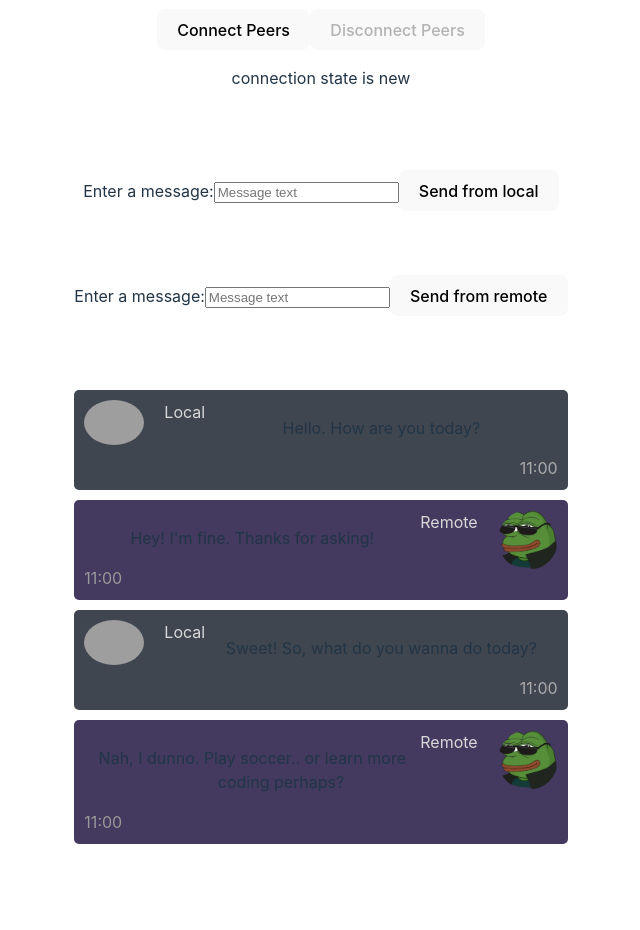
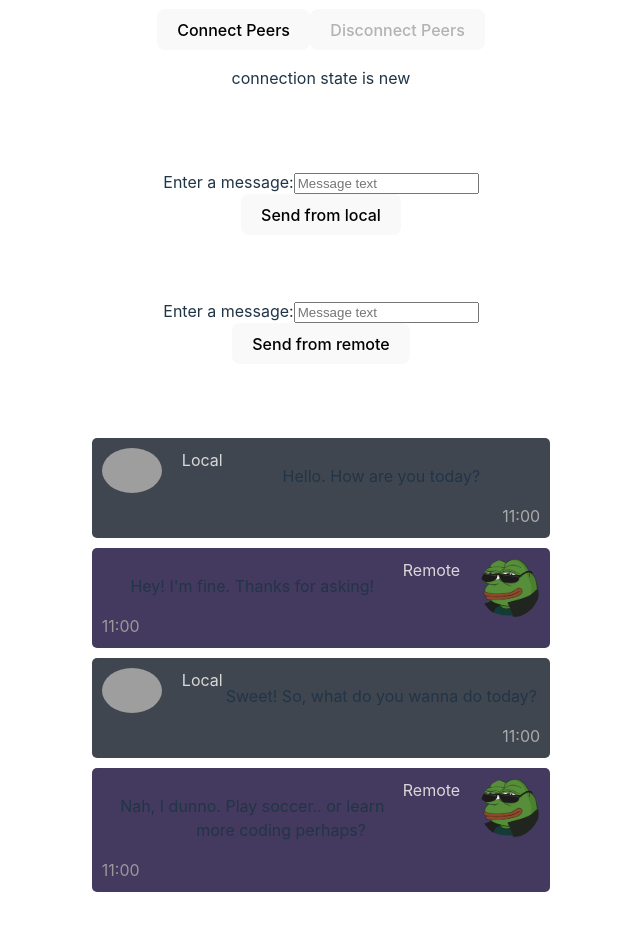
Before and after one commit to aradwann/peers-chat, a React (Vite) app: page / in a window 1280 px wide. Shown: the part 180-1110 px from the top of the page, without its empty margins (319-959 px from the left). Built offline with nearby package versions, Linux system fonts and the light colour scheme; grey boxes are pictures that could not be loaded.

Commit message:
refactor with typing

```diff
--- a/src/App.tsx
+++ b/src/App.tsx
@@ -1,7 +1,18 @@
-import { ButtonHTMLAttributes, useEffect, useState } from 'react'
+import { useEffect, useState } from 'react'
 import './App.css'
 import { LocalMessage, RemoteMessage } from './components/Message';
+import { MessageForm } from './components/MessageForm';
+import { MessageList } from './components/MessageList';
 import { connectPeers } from './rtc-connection'
+import { MessageSender } from './typing/enums';
+import { Message } from './typing/interfaces';
+
+const messageMockArray: Message[] = [
+  { sender: MessageSender.local, data: 'Hello. How are you today?' },
+  { sender: MessageSender.remote, data: "Hey! I'm fine. Thanks for asking!" },
+  { sender: MessageSender.local, data: 'Sweet! So, what do you wanna do today?' },
+  { sender: MessageSender.remote, data: "Nah, I dunno. Play soccer.. or learn more coding perhaps?" },
+]
 
 function App() {
 
@@ -10,6 +21,7 @@ function App() {
   const [connectionState, setConnectionState] = useState(localConnection.connectionState)
   const [isConnectBtnDisabled, setConnectBtnDisabled] = useState(false)
   const [isDisconnectBtnDisabled, setDisconnectBtnDisabled] = useState(true)
+  const [messages, setMessages] = useState<Array<Message>>(messageMockArray)
 
   // configure event listeners for connection state
   localConnection.onconnectionstatechange = e => setConnectionState(localConnection.connectionState)
@@ -91,45 +103,10 @@ function App() {
         <p>connection state is {connectionState}</p>
       </div>
 
-      <div className="card">
-        <div className="messagebox">
-          <label htmlFor="message"
-          >Enter a message:
-            <input
-              type="text"
-              name="message"
-              id="message"
-              placeholder="Message text"
-            />
-          </label>
-          <button id="sendButton" name="sendButton" className="buttonright" >
-            Send from local
-          </button>
-        </div>
-      </div>
-      <div className="card">
-        <div className="messagebox">
-          <label htmlFor="message"
-          >Enter a message:
-            <input
-              type="text"
-              name="message"
-              id="message"
-              placeholder="Message text"
-            />
-          </label>
-          <button id="sendButton" name="sendButton" className="buttonright" >
-            Send from remote
-          </button>
-        </div>
-      </div>
+      <MessageForm sender={MessageSender.local} />
+      <MessageForm sender={MessageSender.remote} />
 
-      <div className='card'>
-        <LocalMessage message='Hello. How are you today?' />
-        <RemoteMessage message="Hey! I'm fine. Thanks for asking!" />
-        <LocalMessage message='Sweet! So, what do you wanna do today?' />
-        <RemoteMessage message="Nah, I dunno. Play soccer.. or learn more coding perhaps?" />
-      </div>
+      <MessageList messages={messages} />
     </div >
   )
 }
--- a/src/components/Message.tsx
+++ b/src/components/Message.tsx
@@ -1,9 +1,7 @@
 import { FC } from "react";
+import { Message } from "../typing/interfaces";
 
-enum MessageSender {
-    local = 'local',
-    remote = 'remote'
-}
+
 interface SenderProps {
     className: string;
     imageSource: string;
@@ -13,16 +11,13 @@ interface SenderProps {
     timeAligment: string
 }
 
-interface Message {
-    message: string
-}
 
 const MessageComponentFactory = (senderProps: SenderProps) => {
-    const messageComponent: FC<Message> = (msg) => (
+    const messageComponent: FC<Pick<Message, "data">> = (msg) => (
         <div className={senderProps.className}>
             <img src={senderProps.imageSource} alt="Avatar" className={senderProps.imageAlignment} />
             <span className={senderProps.labelClass}>{senderProps.labelName}</span>
-            <p>{msg.message}</p>
+            <p>{msg.data}</p>
             <span className={senderProps.timeAligment}>11:00</span>
         </div>
     )
--- /dev/null
+++ b/src/components/MessageForm.tsx
@@ -0,0 +1,22 @@
+import { MessageSender } from "../typing/enums";
+
+export function MessageForm(props: { sender: MessageSender }) {
+    return (
+        <div className="card">
+            <div className="messagebox">
+                <label htmlFor="message"
+                >Enter a message:
+                    <input
+                        type="text"
+                        name="message"
+                        id="message"
+                        placeholder="Message text"
+                    />
+                </label>
+            </div>
+            <button id="sendButton" name="sendButton" className="buttonright" >
+                Send from {props.sender}
+            </button>
+        </div>
+    )
+}
--- /dev/null
+++ b/src/components/MessageList.tsx
@@ -0,0 +1,15 @@
+import { MessageSender } from "../typing/enums";
+import { Message } from "../typing/interfaces";
+import { LocalMessage, RemoteMessage } from "./Message";
+
+export function MessageList(props: { messages: Message[] }) {
+    const messages = props.messages.map(
+        (message) => message.sender === MessageSender.local ?
+            <LocalMessage data={message.data} />
+            : <RemoteMessage data={message.data} />)
+    return (
+        <div className='card'>
+            {messages}
+        </div>
+    )
+}
--- /dev/null
+++ b/src/typing/enums.ts
@@ -0,0 +1,4 @@
+export enum MessageSender {
+    local = 'local',
+    remote = 'remote'
+}
--- /dev/null
+++ b/src/typing/interfaces.ts
@@ -0,0 +1,6 @@
+import { MessageSender } from "./enums";
+
+export interface Message {
+    data: string,
+    sender: MessageSender
+}
```
Also changed, not shown: package.json (+4 -4 lines).
